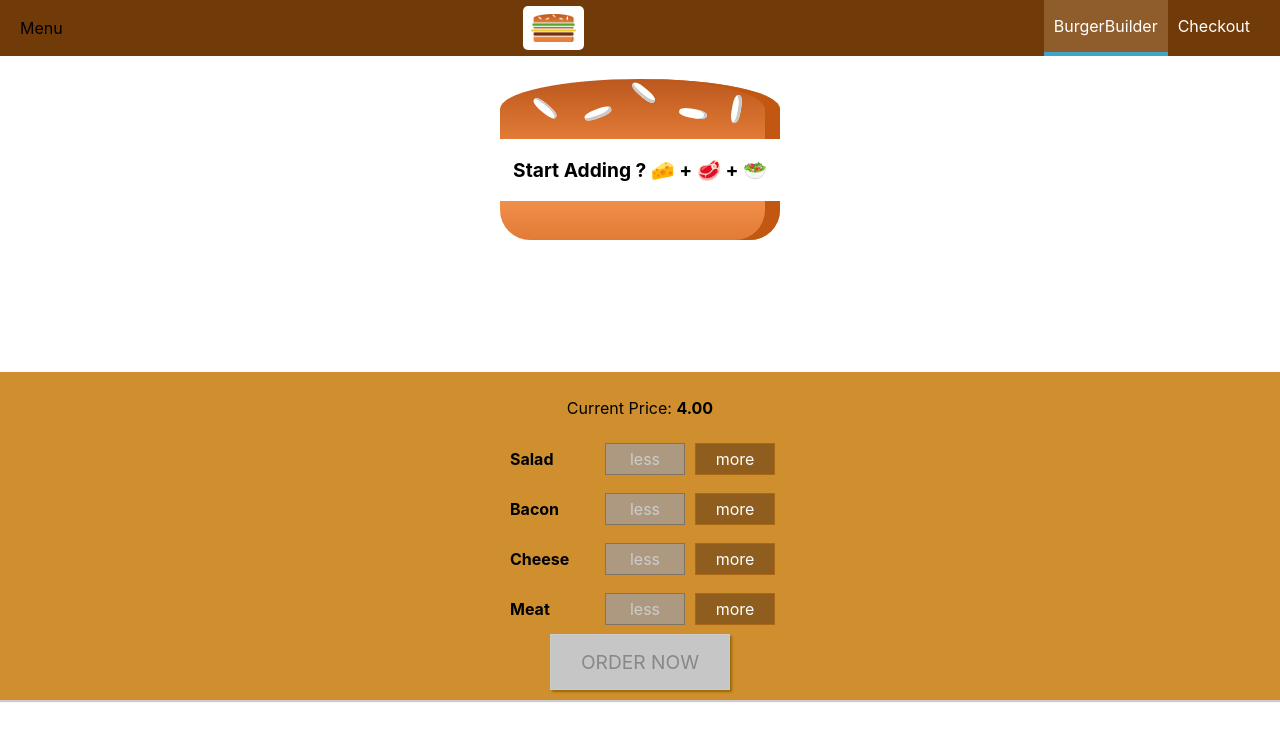
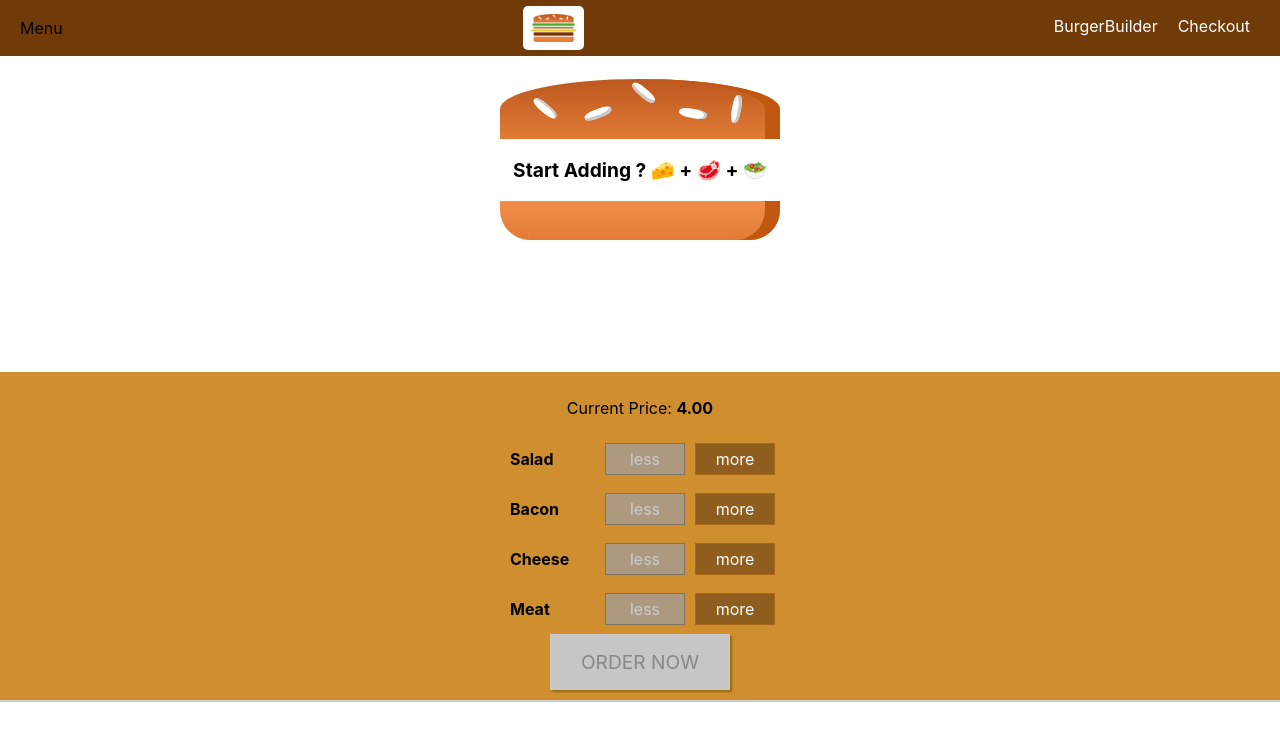
Before and after one commit to YoussefPasha/BURGER_ORDERING, a React (Create React App) app: page / in a window 1280 px wide. Shown: the top 740 px of the page. Built offline with nearby package versions, Linux system fonts and the light colour scheme.

Commit message:
navigation styling 🎈

```diff
--- a/src/components/Logo/Logo.js
+++ b/src/components/Logo/Logo.js
@@ -3,7 +3,7 @@ import "./Logo.css";
 import burgerLogo from "../../assets/images/burger-logo.png";
 
 const Logo = (props) => (
-  <div className="Logo" style={{ height: props.height }}>
+  <div className="Logo"  style={{ height: props.height }}>
     <img src={burgerLogo} alt="Myburger" />
   </div>
 );
--- a/src/components/Navigation/NavigationItems/NavigationItem/NavigationItem.css
+++ b/src/components/Navigation/NavigationItems/NavigationItem/NavigationItem.css
@@ -1,25 +1,45 @@
 .NavigationItem {
-  margin: 0;
+  margin: 10px 0;
   box-sizing: border-box;
-  display: flex;
-  height: 100%;
-  align-items: center;
+  display: block;
+  width: 100%;
 }
 
 .NavigationItem a {
-  color: white;
+  color: #8f5c2c;
   text-decoration: none;
-  height: 100%;
-  padding: 16px 10px;
-  border-bottom: 4px solid transparent;
+  width: 100%;
   box-sizing: border-box;
   display: block;
 }
 
 .NavigationItem a:hover,
 .NavigationItem a:active,
-a.ACTIVE {
-  background-color: #8f5c2c;
-  border-bottom: 4px solid #40a4c8;
-  color: white;
+.NavigationItem a.active {
+  color: #40a4c8;
 }
+
+@media (min-width: 500px) {
+  .NavigationItem {
+    margin: 0;
+    display: flex;
+    height: 100%;
+    width: auto;
+    align-items: center;
+  }
+
+  .NavigationItem a {
+    color: white;
+    height: 100%;
+    padding: 16px 10px;
+    border-bottom: 4px solid transparent;
+  }
+
+  .NavigationItem a:hover,
+  .NavigationItem a:active,
+  .NavigationItem a.active {
+    background-color: #8f5c2c;
+    border-bottom: 4px solid #40a4c8;
+    color: white;
+  }
+}
--- a/src/components/Navigation/NavigationItems/NavigationItems.css
+++ b/src/components/Navigation/NavigationItems/NavigationItems.css
@@ -4,5 +4,11 @@
   list-style: none;
   display: flex;
   align-items: center;
+  flex-flow: column;
   height: 100%;
 }
+@media (min-width: 500px) {
+  .NavigationItems {
+    flex-flow: row;
+  }
+}
--- a/src/components/Navigation/SideDrawer/SideDrawer.js
+++ b/src/components/Navigation/SideDrawer/SideDrawer.js
@@ -5,7 +5,7 @@ import "./SideDrawer.css";
 const SideDrawer = () => {
   return (
     <div className="SideDrawer">
-      <Logo height="11%"/>
+      <Logo height="11%" margin-bottom="32px" />
       <nav>
         <NavigationItems />
       </nav>
```
